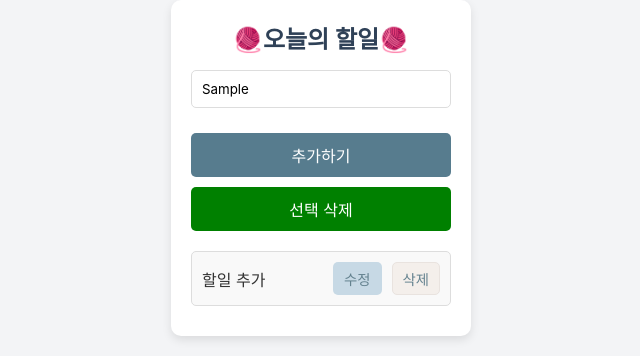
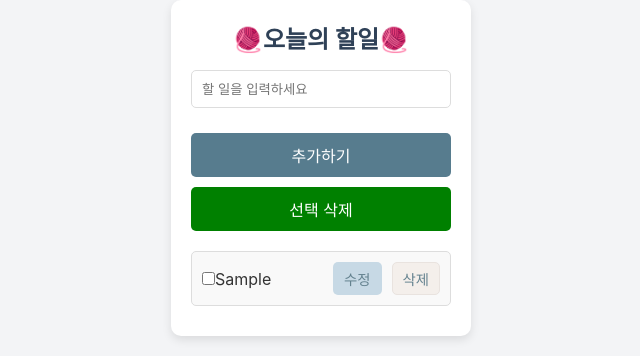
Before and after one commit to crossjane/ReactTodoList, a React (Create React App) app: page / in a window 1280 px wide. Both pictures are taken after typing "Sample" into the empty fields and a click on the button "추가하기". Shown: the part 232-588 px from the top of the page, without its empty margins (319-959 px from the left). Built offline with nearby package versions, Linux system fonts and the light colour scheme.

Commit message:
AppV2 수정

```diff
--- a/src/AppV2.js
+++ b/src/AppV2.js
@@ -3,13 +3,47 @@ import './App.css';
 
 
 function AppV2() {
+  //객체로 정리해보기 .
+
   //필요한 상태 check
   //1.input field창 관리
   //2.추가된 todo목록 관리
-  //3.
- function add (){
+  //객체로 담을 것
+  //1.input field에 들어온 값, 체크박스(isChecked), 수정중인지(isEdit), 임시수정저장값(tempInput)
+  //
 
- }
+  const [inputTodo, setInputTodo] = useState("");
+  const [todos, setTodos] = useState([]);
+
+  function inputTodoChange(e){
+    setInputTodo(e.target.value);
+  }
+
+
+  function add (){
+    const updatedInputTodo = [...todos, {value: inputTodo, isChecked: false , isEdit: false, tempInput:""}];
+    setTodos(updatedInputTodo);
+    setInputTodo("");
+
+  }
+
+
+  function edit(index){
+    //여러개 중 수정하고자 하는 index를 가져와야함
+    //수정 클릭시  수정 -> 완료 // todo는 input활성화.
+    const editTodo = todos[index].value;
+
+
+    const copyTodos = [...todos];
+    copyTodos[index].isEdit = true;
+    copyTodos[index].tempInput = editTodo;
+    setTodos(copyTodos);
+
+  }
+
+  function tempInputChange(e){
+    setInputTodo(e.target.value);
+  }
 
 
 
@@ -25,6 +59,8 @@ function AppV2() {
             className="todo-input"
             id="todoInput"
             placeholder="할 일을 입력하세요"
+            value={inputTodo}
+            onChange={inputTodoChange}
 
           />
         </div>
@@ -34,19 +70,37 @@ function AppV2() {
 
 
       <ul className="todo-list" id="todo-list">
-      <li className="todo-item">
-      <span>할일 추가</span>
+        {todos.map((todo, index) => (
+          <li key={index} className="todo-item">
+            <input
+              type='checkbox'
+              value={todos.tempInput}
+              onChange={tempInputChange}
+            />
 
 
-             <button className="update-btn" >수정</button>
-             <button className="delete-btn">삭제</button>
+            {todos.isEdit?
+              <input
+              type="text"
 
+              />
 
+              :
+              <span>{todo.value}</span>
+            }
 
+           {todos.isEdit?
 
-          </li>
+            <button className="update-btn">완료</button>
+            :
+            <>
+            <button className="update-btn" onClick={edit} >수정</button>
+            <button className="delete-btn">삭제</button>
+            </>
+            }
+              </li>
 
-
+        ))}
 
 
       </ul>
```
